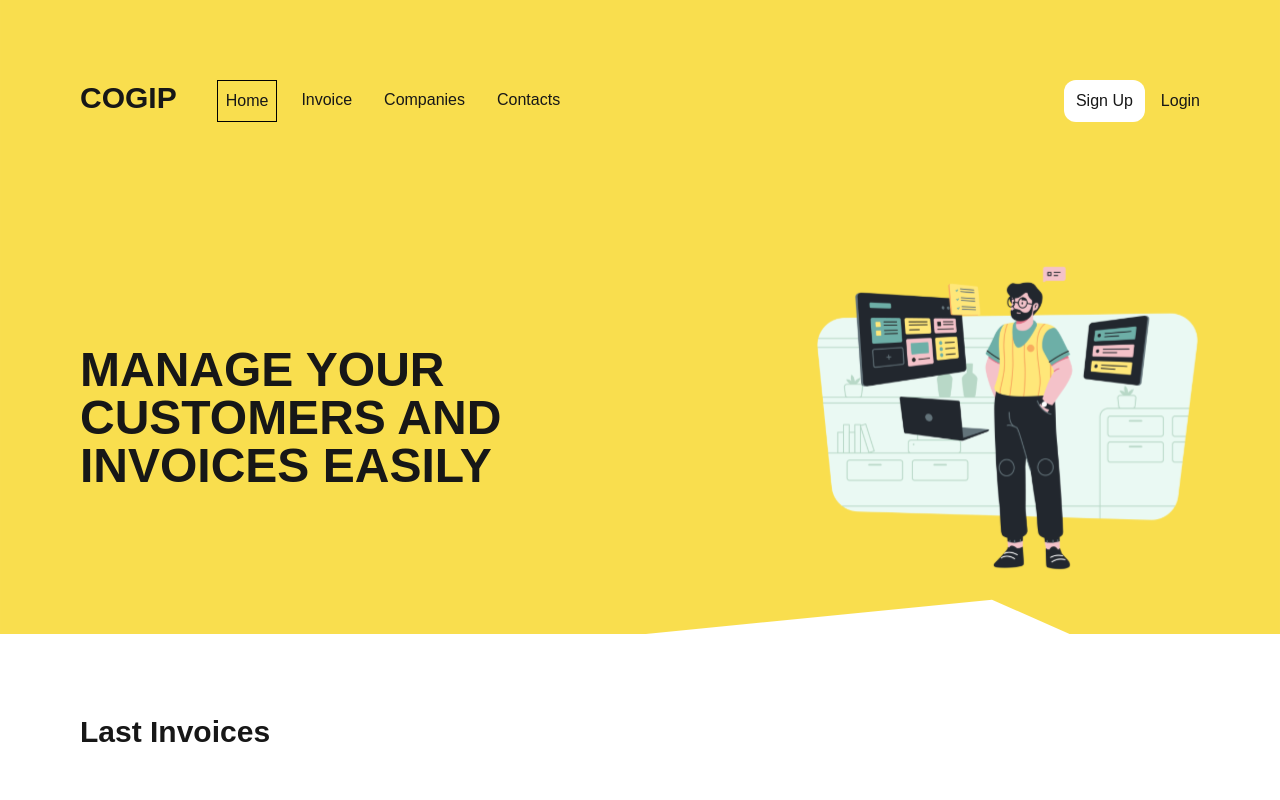
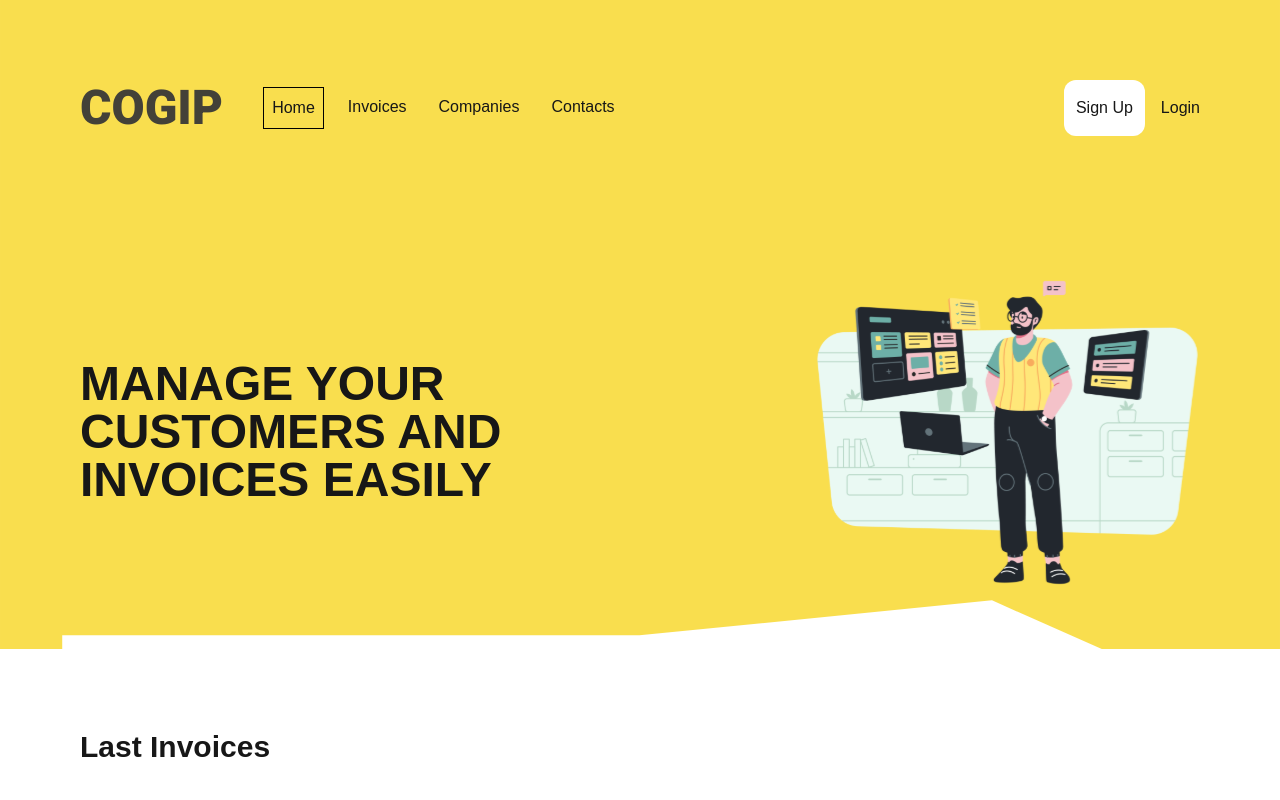
Before and after one commit to sam-sepiol1/cogip-client, a Next.js app: page / in a window 1280 px wide. Shown: the top 800 px of the page. Built offline with nearby package versions, Linux system fonts and the light colour scheme.

Commit message:
Corrected the title Invoices (missing s)

```diff
--- a/app/components/Home_header.tsx
+++ b/app/components/Home_header.tsx
@@ -8,14 +8,14 @@ export default function Home_header() {
 		<main>
 			<div className=' bg-[url("/Home_Header/background.svg")] bg-cover bg-no-repeat'>
 				<header className='flex gap-10 p-20 size-auto '>
-					<h2 className='text-3xl font-bold'> COGIP </h2>
+					<h2 className='font-logo'> COGIP </h2>
 					<nav className='content-center'>
 						<ul className='flex flex-row gap-4 '>
 							<li className={`hover:border border-black p-2 ${pathname === '/' ? 'border border-black' : ''}`}>
 								<a href='/'>Home</a>
 							</li>
 							<li className={`hover:border border-black p-2 ${pathname === '/invoices' ? 'border border-black' : ''}`}>
-								<a href='/invoices'>Invoice</a>
+								<a href='/invoices'>Invoices</a>
 							</li>
 							<li className={`hover:border border-black p-2 ${pathname === '/companies' ? 'border border-black' : ''}`}>
 								<a href='/companies'>Companies</a>
```
